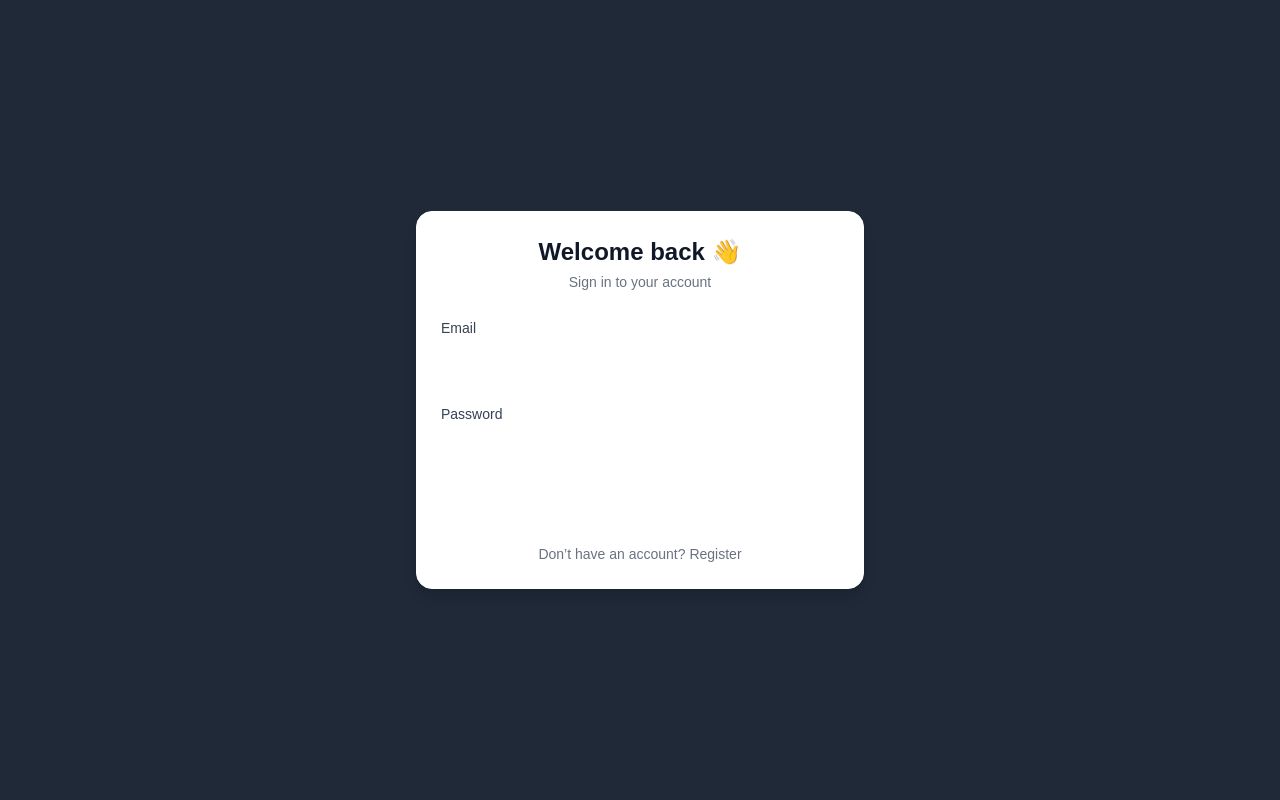
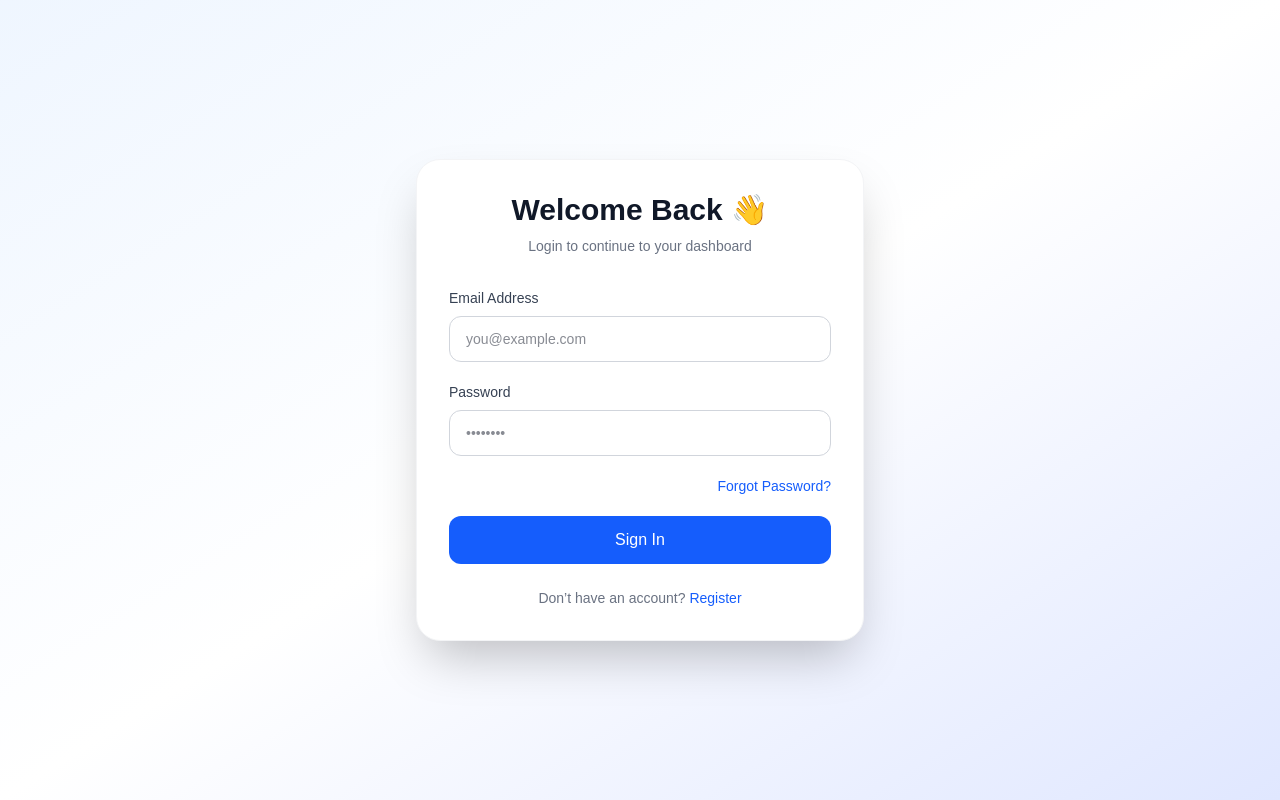
Before and after one commit to GaneshMirashi/jobtrackr-frontend, a Next.js app: page /login in a window 1280 px wide. Built offline with nearby package versions, Linux system fonts and the light colour scheme.

Commit message:
Made some design changes in login screen.

```diff
--- a/app/(auth)/login/page.tsx
+++ b/app/(auth)/login/page.tsx
@@ -17,6 +17,7 @@ type FormData = z.infer<typeof schema>;
 
 export default function LoginPage() {
   const router = useRouter();
+
   const [loading, setLoading] = useState(false);
   const [error, setError] = useState("");
 
@@ -33,7 +34,8 @@ export default function LoginPage() {
       setLoading(true);
       setError("");
 
-      const res = await api.post("/auth/login/", data);
+      const res = await api.post("/login/", data);
+
       const { access, refresh } = res.data.data;
 
       const setTokens = useAuthStore.getState().setTokens;
@@ -48,44 +50,48 @@ export default function LoginPage() {
   };
 
   return (
-    <div className="min-h-screen bg-surface-page flex items-center justify-center px-4">
+    <div className="min-h-screen flex items-center justify-center bg-gradient-to-br from-blue-50 via-white to-indigo-100 px-4">
       <div className="w-full max-w-md">
+
         {/* Card */}
-        <div className="bg-white rounded-2xl shadow-lg p-6 border border-surface-border">
+        <div className="bg-white shadow-2xl rounded-3xl p-8 border border-gray-100">
 
           {/* Header */}
-          <div className="mb-6 text-center">
-            <h1 className="text-2xl font-semibold text-gray-900">
-              Welcome back 👋
+          <div className="text-center mb-8">
+            <h1 className="text-3xl font-bold text-gray-900">
+              Welcome Back 👋
             </h1>
-            <p className="text-sm text-gray-500 mt-1">
-              Sign in to your account
+
+            <p className="text-gray-500 mt-2 text-sm">
+              Login to continue to your dashboard
             </p>
           </div>
 
           {/* Error */}
           {error && (
-            <div className="mb-4 bg-red-50 text-red-600 text-sm p-2 rounded">
+            <div className="mb-4 rounded-xl bg-red-50 border border-red-200 px-4 py-3 text-sm text-red-600">
               {error}
             </div>
           )}
 
           {/* Form */}
-          <form onSubmit={handleSubmit(onSubmit)} className="space-y-4">
+          <form onSubmit={handleSubmit(onSubmit)} className="space-y-5">
 
             {/* Email */}
             <div>
-              <label className="text-sm font-medium text-gray-700">
-                Email
+              <label className="block text-sm font-medium text-gray-700 mb-2">
+                Email Address
               </label>
+
               <input
                 type="email"
                 {...register("email")}
                 placeholder="you@example.com"
-                className="mt-1 w-full px-3 py-2 border border-surface-border rounded-lg focus:outline-none focus:ring-2 focus:ring-brand-500"
+                className="w-full rounded-xl border border-gray-300 px-4 py-3 text-sm outline-none transition focus:border-blue-500 focus:ring-4 focus:ring-blue-100"
               />
+
               {errors.email && (
-                <p className="text-red-500 text-xs mt-1">
+                <p className="mt-1 text-xs text-red-500">
                   {errors.email.message}
                 </p>
               )}
@@ -93,38 +99,50 @@ export default function LoginPage() {
 
             {/* Password */}
             <div>
-              <label className="text-sm font-medium text-gray-700">
+              <label className="block text-sm font-medium text-gray-700 mb-2">
                 Password
               </label>
+
               <input
                 type="password"
                 {...register("password")}
                 placeholder="••••••••"
-                className="mt-1 w-full px-3 py-2 border border-surface-border rounded-lg focus:outline-none focus:ring-2 focus:ring-brand-500"
+                className="w-full rounded-xl border border-gray-300 px-4 py-3 text-sm outline-none transition focus:border-blue-500 focus:ring-4 focus:ring-blue-100"
               />
+
               {errors.password && (
-                <p className="text-red-500 text-xs mt-1">
+                <p className="mt-1 text-xs text-red-500">
                   {errors.password.message}
                 </p>
               )}
             </div>
 
-            {/* Button */}
+            {/* Forgot Password */}
+            <div className="flex justify-end">
+              <button
+                type="button"
+                className="text-sm text-blue-600 hover:underline"
+              >
+                Forgot Password?
+              </button>
+            </div>
+
+            {/* Submit */}
             <button
               type="submit"
               disabled={loading}
-              className="w-full bg-brand-500 hover:bg-brand-600 text-white py-2 rounded-lg transition duration-200"
+              className="w-full rounded-xl bg-blue-600 py-3 text-white font-medium transition hover:bg-blue-700 disabled:opacity-70"
             >
-              {loading ? "Signing in..." : "Sign In"}
+              {loading ? "Signing In..." : "Sign In"}
             </button>
           </form>
 
           {/* Footer */}
-          <p className="text-sm text-gray-500 text-center mt-4">
+          <p className="mt-6 text-center text-sm text-gray-500">
             Don’t have an account?{" "}
             <span
-              onClick={() => router.push("/auth/register")}
-              className="text-brand-500 cursor-pointer hover:underline"
+              onClick={() => router.push("/register")}
+              className="cursor-pointer font-medium text-blue-600 hover:underline"
             >
               Register
             </span>
--- a/app/(auth)/register/page.tsx
+++ b/app/(auth)/register/page.tsx
@@ -36,7 +36,7 @@ export default function RegisterPage() {
       await api.post("/auth/register/", data);
 
       // After successful registration → go to login
-      router.push("/auth/login");
+      router.push("/login");
     } catch (err: any) {
       setError(err.response?.data?.message || "Registration failed");
     } finally {
@@ -138,7 +138,7 @@ export default function RegisterPage() {
           <p className="text-sm text-gray-500 text-center mt-4">
             Already have an account?{" "}
             <span
-              onClick={() => router.push("/auth/login")}
+              onClick={() => router.push("/login")}
               className="text-brand-500 cursor-pointer hover:underline"
             >
               Login
--- a/app/globals.css
+++ b/app/globals.css
@@ -2,7 +2,7 @@
 
 :root {
   --background: #1f2937;
-  --foreground: #ffff;
+  --foreground: #1f2937;
 }
 
 @theme inline {
@@ -12,15 +12,15 @@
   --font-mono: var(--font-geist-mono);
 }
 
-@media (prefers-color-scheme: dark) {
-  :root {
-    --background: #1f2937;
-    --foreground: #ededed;
-  }
-}
-
 body {
   background: var(--background);
   color: var(--foreground);
   font-family: Arial, Helvetica, sans-serif;
 }
+
+input,
+textarea,
+select {
+  background-color: white;
+  color: #111827;
+}
--- a/components/ProtectedRoute.tsx
+++ b/components/ProtectedRoute.tsx
@@ -14,7 +14,7 @@ export default function ProtectedRoute({
 
   useEffect(() => {
     if (!isAuthenticated) {
-      router.push("/auth/login");
+      router.push("/login");
     }
   }, [isAuthenticated, router]);
 
--- a/lib/api.ts
+++ b/lib/api.ts
@@ -51,7 +51,7 @@ api.interceptors.response.use(
         const logout = useAuthStore.getState().logout;
         logout();
 
-        window.location.href = "/auth/login";
+        window.location.href = "/login";
         return Promise.reject(refreshError);
       }
     }
```
